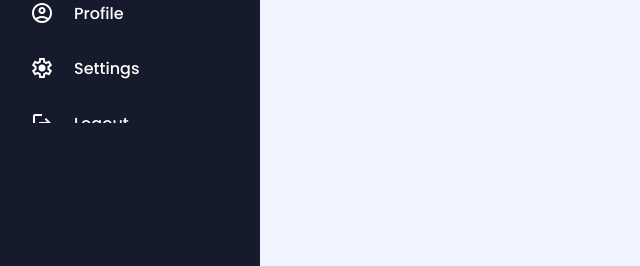
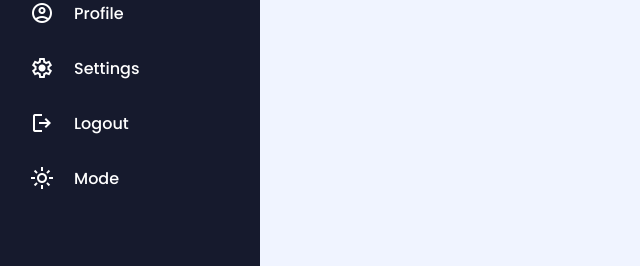
Before and after one commit to x0rma-404/TechHub, a Python web app: template templates/index.html in a window 1280 px wide. Shown: the part 675-941 px from the top of the page, without its empty margins (0-640 px from the left). Run offline with Jinja, Linux system fonts and the light colour scheme; the template is opened without the code that fills it, so the values that code supplies are empty.

Commit message:
initial code: sidebar

```diff
--- /dev/null
+++ b/static/script.js
@@ -0,0 +1,17 @@
+const toggleButton = document.getElementById('theme-toggle');
+const currentTheme = localStorage.getItem('theme');
+
+// Apply the saved theme (if any) on page load
+if (currentTheme) {
+  document.documentElement.setAttribute('data-theme', currentTheme);
+}
+
+// Toggle theme on button click
+toggleButton.addEventListener('click', () => {
+  const current = document.documentElement.getAttribute('data-theme');
+  const newTheme = current === 'dark' ? 'light' : 'dark';
+  document.documentElement.setAttribute('data-theme', newTheme);
+
+  // Save the new theme in localStorage
+  localStorage.setItem('theme', newTheme);
+});
--- a/static/style.css
+++ b/static/style.css
@@ -72,7 +72,7 @@ body {
 .sidebar-links {
   list-style: none;
   margin-top: 20px;
-  height: 80%;
+  height: 90%;
   overflow-y: auto;
   scrollbar-width: none;
 }
@@ -126,3 +126,50 @@ body {
   background: #fff;
   border-radius: 4px;
 }
+/* 1. Değişken Tanımlamaları */
+:root {
+  --bg-body: #F0F4FF;
+  --bg-sidebar: #161a2d;
+  --text-white: #ffffff;
+  --text-dark: #161a2d;
+  --separator: #4f52ba;
+  --link-hover-bg: #ffffff;
+}
+
+/* 2. Gece Modu Renkleri (Bu sınıf eklendiğinde devreye girer) */
+body.dark-mode {
+  --bg-body: #0f121d;        /* Daha koyu arka plan */
+  --bg-sidebar: #000000;     /* Saf siyah veya çok koyu gri */
+  --text-white: #e0e0e0;
+  --text-dark: #ffffff;      /* Gece modunda hover metni beyaz olsun */
+  --separator: #333333;
+  --link-hover-bg: #1a1a1a;  /* Hover yapınca hafif gri olsun */
+}
+
+/* 3. Mevcut kodundaki renkleri değişkenlerle değiştir */
+body {
+  min-height: 100vh;
+  background: var(--bg-body); /* Değiştirildi */
+  transition: background 0.3s ease;
+}
+
+.sidebar {
+  /* ... diğer kodların ... */
+  background: var(--bg-sidebar); /* Değiştirildi */
+  transition: all 0.4s ease, background 0.3s ease;
+}
+
+.sidebar .sidebar-header h2,
+.sidebar-links h4,
+.sidebar-links li a {
+  color: var(--text-white); /* Değiştirildi */
+}
+
+.sidebar-links .menu-separator {
+  background: var(--separator); /* Değiştirildi */
+}
+
+.sidebar-links li a:hover {
+  color: var(--text-dark); /* Değiştirildi */
+  background: var(--link-hover-bg); /* Değiştirildi */
+}
--- a/templates/index.html
+++ b/templates/index.html
@@ -7,7 +7,8 @@
   <title>TechHub</title>
   <link rel="stylesheet"
     href="https://fonts.googleapis.com/css2?family=Material+Symbols+Outlined:opsz,wght,FILL,GRAD@20..48,100..700,0..1,-50..200" />
-<link rel="stylesheet" href="../static/style.css">
+  <link rel="stylesheet" href="../static/style.css">
+  <script src="../static/script.js"></script>
 </head>
 <body>
   <aside class="sidebar">
@@ -21,8 +22,7 @@
         <div class="menu-separator"></div>
       </h4>
       <li>
-        <a href="#">
-          <span class="material-symbols-outlined"> dashboard </span>Dashboard</a>
+        <a href="#"><span class="material-symbols-outlined"> dashboard </span>Dashboard</a>
       </li>
       <li>
         <a href="#"><span class="material-symbols-outlined"> overview </span>Overview</a>
@@ -47,8 +47,7 @@
         <a href="#"><span class="material-symbols-outlined"> flag </span>All Reports</a>
       </li>
       <li>
-        <a href="#"><span class="material-symbols-outlined">
-            notifications_active </span>Notifications</a>
+        <a href="#"><span class="material-symbols-outlined"> notifications_active </span>Notifications</a>
       </li>
       <h4>
         <span>Account</span>
@@ -63,8 +62,13 @@
       <li>
         <a href="#"><span class="material-symbols-outlined"> logout </span>Logout</a>
       </li>
+      <li>
+        <a href="#" id="theme-toggle"><span class="material-symbols-outlined"> light_mode </span>Mode</a>
+      </li>
     </ul>
-    </div>
   </aside>
+
+<script src="../static/script.js"></script>
+
 </body>
 </html>
```
